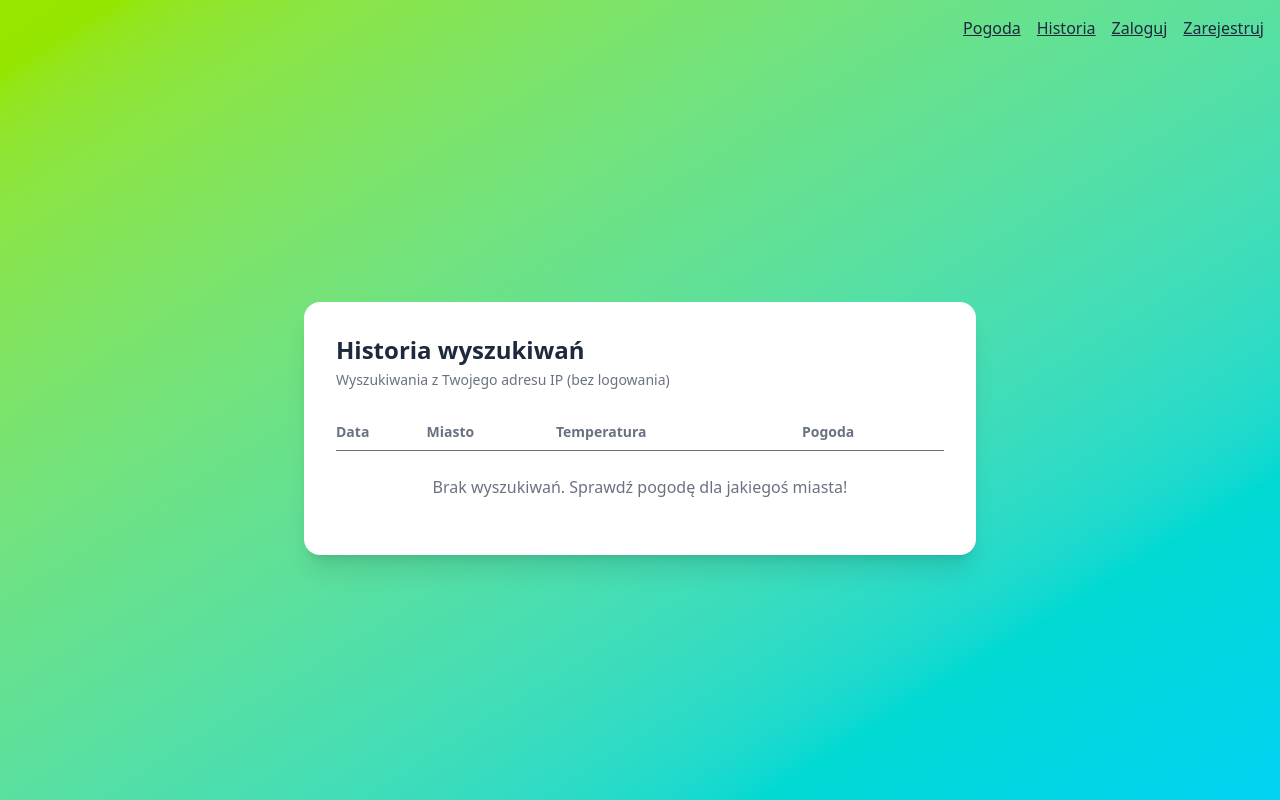
After one commit to gwarantpraca-a11y/Pogodynka, a Django app: page /weather/historia/ in a window 1280 px wide. The commit adds this page. Run offline with Django 5.2, Linux system fonts and the light colour scheme; data that the repository does not hold is empty.

Commit message:
Strona z historia wyszukiwan i link do panelu admina

```diff
--- a/weather/templates/weather/base.html
+++ b/weather/templates/weather/base.html
@@ -8,6 +8,8 @@
 </head>
 <body class="min-h-screen flex flex-col bg-linear-to-br from-lime-400 to-cyan-400">
     <nav class="flex justify-end items-center gap-4 p-4 text-slate-800">
+        <a href="{% url 'index' %}" class="underline">Pogoda</a>
+        <a href="{% url 'historia' %}" class="underline">Historia</a>
         {% if user.is_authenticated %}
             <span>Zalogowany jako <b>{{ user.username }}</b></span>
             <form method="post" action="{% url 'logout' %}">
--- /dev/null
+++ b/weather/templates/weather/historia.html
@@ -0,0 +1,41 @@
+{% extends "weather/base.html" %}
+
+{% block tresc %}
+<div class="bg-white rounded-2xl shadow-xl p-8 w-full max-w-2xl mx-4">
+    <h1 class="text-2xl font-bold text-slate-800 mb-1">Historia wyszukiwań</h1>
+    <p class="text-sm text-gray-500 mb-6">
+        {% if user.is_authenticated %}
+            Twoje wyszukiwania jako <b>{{ user.username }}</b>
+        {% else %}
+            Wyszukiwania z Twojego adresu IP (bez logowania)
+        {% endif %}
+    </p>
+
+    <table class="w-full text-left">
+        <thead>
+            <tr class="border-b text-gray-500 text-sm">
+                <th class="py-2">Data</th>
+                <th class="py-2">Miasto</th>
+                <th class="py-2">Temperatura</th>
+                <th class="py-2">Pogoda</th>
+            </tr>
+        </thead>
+        <tbody>
+            {% for w in wyszukiwania %}
+                <tr class="border-b last:border-0">
+                    <td class="py-2 text-gray-500">{{ w.data|date:"d.m.Y H:i" }}</td>
+                    <td class="py-2 font-semibold">{{ w.miasto }}</td>
+                    <td class="py-2">{{ w.temperatura }}°C</td>
+                    <td class="py-2 text-gray-500">{{ w.opis }}</td>
+                </tr>
+            {% empty %}
+                <tr>
+                    <td colspan="4" class="py-6 text-center text-gray-500">
+                        Brak wyszukiwań. Sprawdź pogodę dla jakiegoś miasta!
+                    </td>
+                </tr>
+            {% endfor %}
+        </tbody>
+    </table>
+</div>
+{% endblock %}
--- a/weather/urls.py
+++ b/weather/urls.py
@@ -16,4 +16,5 @@ urlpatterns = [
     path("", views.index, name="index"),
     path("about/", views.about, name="about"),
     path("rejestracja/", views.rejestracja, name="rejestracja"),
+    path("historia/", views.historia, name="historia"),
 ]
--- a/weather/views.py
+++ b/weather/views.py
@@ -100,5 +100,17 @@ def rejestracja(request):
 
     return render(request, "registration/rejestracja.html", {"form": form})
 
+def historia(request):
+    if request.user.is_authenticated:
+        wyszukiwania = Wyszukiwanie.objects.filter(uzytkownik=request.user)
+    else:
+        wyszukiwania = Wyszukiwanie.objects.filter(
+            ip=request.META.get("REMOTE_ADDR"),
+            uzytkownik__isnull=True,
+        )
+
+    kontekst = {"wyszukiwania": wyszukiwania[:50]}
+    return render(request, "weather/historia.html", kontekst)
+
 def about(request):
     return HttpResponse("Aplikacja do zmiany pogody .")
```
